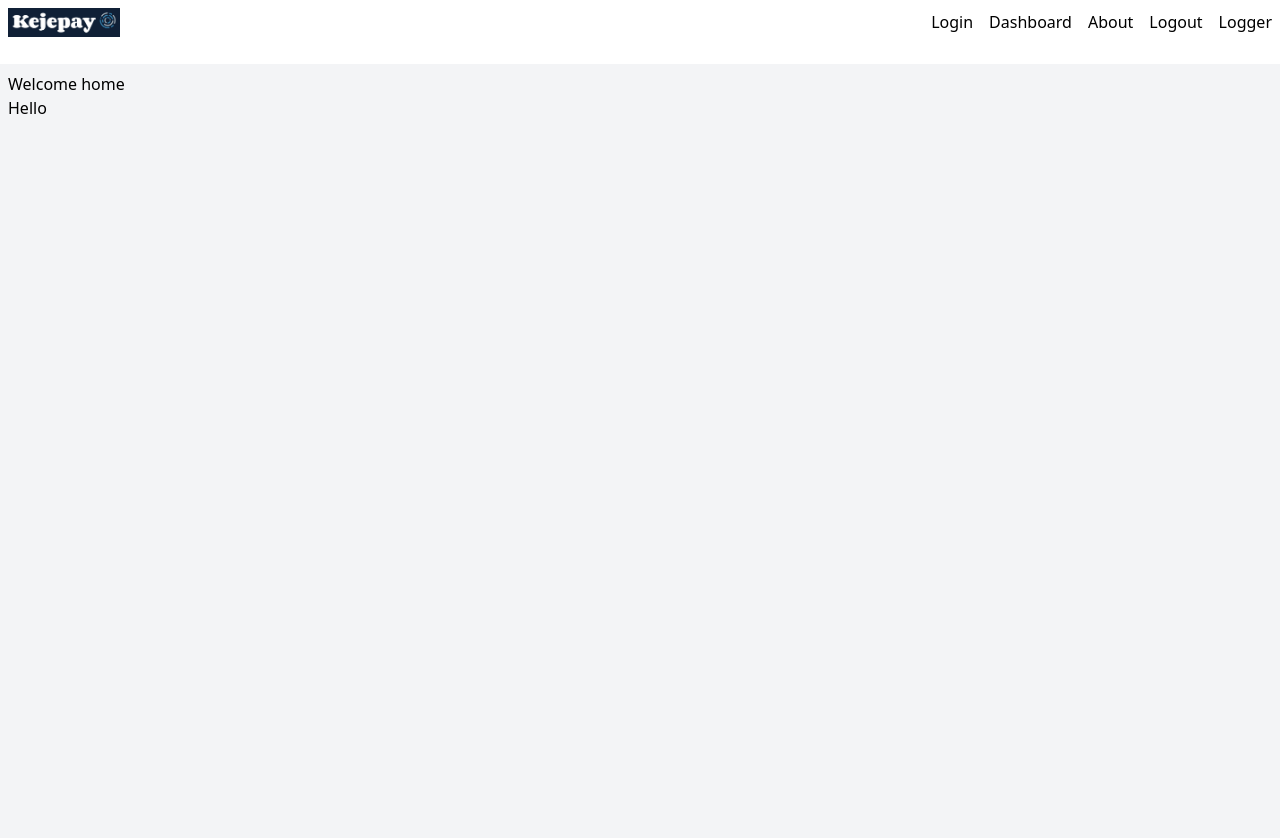
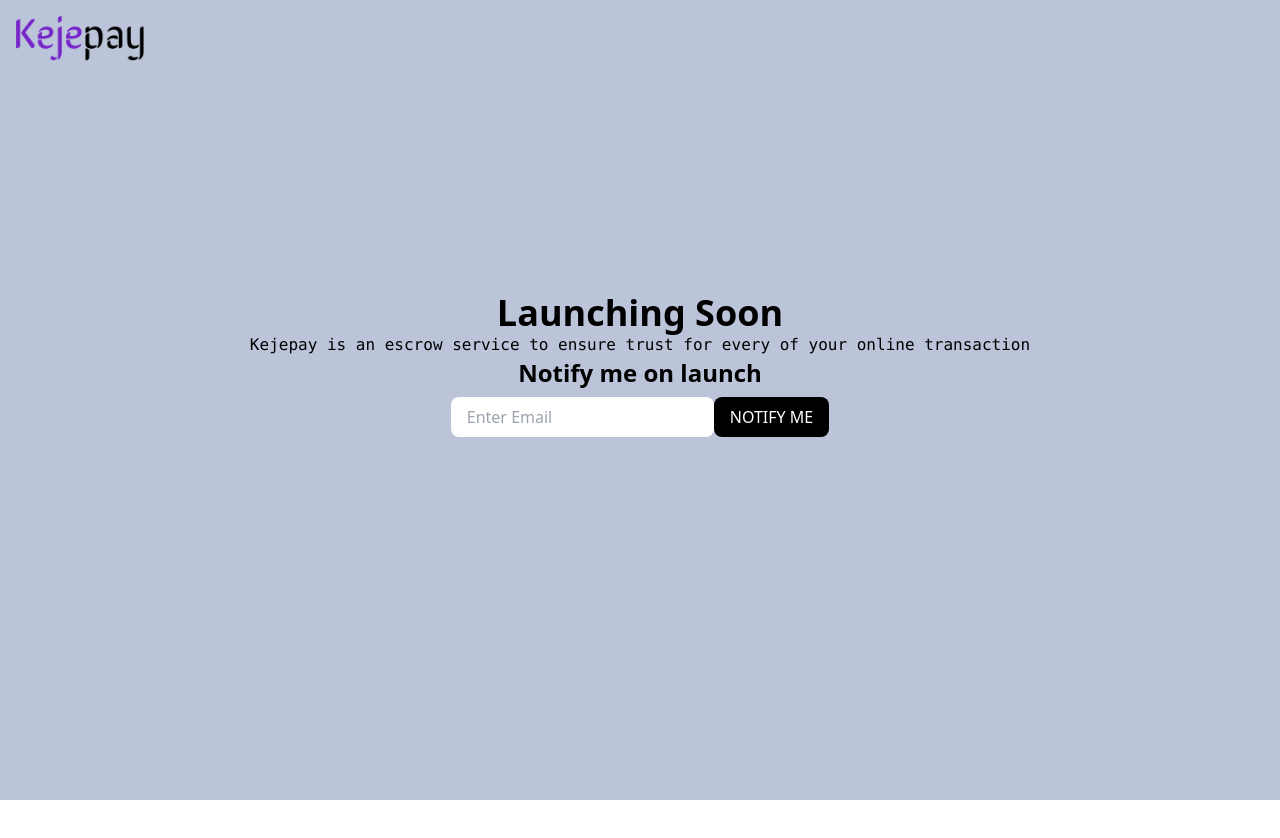
Before and after one commit to kcblaq/jejepay, a React (Vite) app: page / in a window 1280 px wide. Shown: the top 838 px of the page. After the commit the page ends 800 px from the top, so only its background shows below. Built offline with nearby package versions, Linux system fonts and the light colour scheme; no server answers.

Commit message:
Comming soon done

```diff
--- a/src/App.jsx
+++ b/src/App.jsx
@@ -7,6 +7,7 @@
 import Dashboard from './components/Dashboard'
 import ProtectedRoute from './components/auth/ProtectedRoute'
 import About from './components/About'
+import ComingSoon from './components/ComingSoon'
 
 function App() {
 
@@ -15,14 +16,15 @@
     <BrowserRouter>
     {/* <Nav/> */}
         <Routes>
-          <Route path='/' element={<Home />} />
+          {/* <Route path='/' element={<Home />} /> */}
 
-          <Route path='login' element={<Login />} />
+          {/* <Route path='login' element={<Login />} /> */}
           {/*<Route path='/logout' element={<Logout />} />
           <Route path='/register' element={<Register />} /> */}
-          <Route path='dashboard' element={ <ProtectedRoute>
+          {/* <Route path='dashboard' element={ <ProtectedRoute>
             <Dashboard/>
-          </ProtectedRoute> } />
+          </ProtectedRoute> } /> */}
+          <Route path='/' element={<ComingSoon />} />
         </Routes>
     </BrowserRouter>
       </LogerContext>
--- /dev/null
+++ b/src/components/ComingSoon.jsx
@@ -0,0 +1,63 @@
+import React, { useState } from 'react';
+import logo from "../assets/logo.png"
+import { Api } from '../api/axios';
+import toast, {Toaster} from 'react-hot-toast'
+
+
+function ComingSoon() {
+  const [email, setEmail] = useState('');
+  const [response, setResponse] = useState('');
+  async function sendEmail(e) {
+    e.preventDefault();
+
+    console.log(email)
+
+      const isValid = email.match(/^[a-zA-Z0-9._%+-]+@[a-zA-Z0-9.-]+\.[a-zA-Z]{2,}$/)
+
+      if (!isValid) {
+
+        toast(" Please enter a valid email address")
+      } else {
+
+        try {
+          await Api.post("/notify",
+            JSON.stringify({ email }),
+            {
+              headers: {
+                'Content-Type': 'application/json'
+              },
+
+            }
+
+          )
+          toast("We recieved your email")
+          setEmail('')
+        } catch (error) {
+
+          toast("Seems we already have your detail")
+       }
+      }
+
+
+  }
+  return (
+    <div className="bg-[#BBC4D9] h-screen w-screen flex flex-col ">
+      <img src={logo} alt='logo' className=' w-40 p-4' />
+
+      <div className="flex flex-col mt-32 md:mt-52 items-center p-2">
+        <h1 className='text-4xl font-bold'> Launching Soon </h1>
+        <p className='font-mono text-center'> Kejepay is an escrow service to ensure trust for every of your online transaction</p>
+        <h1 className='text-2xl font-bold'> Notify me on launch </h1>
+        <form className='flex xs:flex-col md:flex-row'>
+          <input type="email" className="bg-white text-black border-1 rounded-lg mt-2 px-4 py-2" placeholder='Enter Email' value={email}
+            onChange={(e) => setEmail(e.target.value)}
+          />
+          <button type='button' className='bg-black text-white rounded-lg px-4 py-2 float-right mt-2' onClick={sendEmail}> NOTIFY ME</button>
+</form>
+      </div>
+      <Toaster/>
+    </div>
+  );
+}
+
+export default ComingSoon;
```
Also changed, not shown: src/assets/comingsoon.jpeg (added), 1 other file (tests, documents, lock files or other folders).
